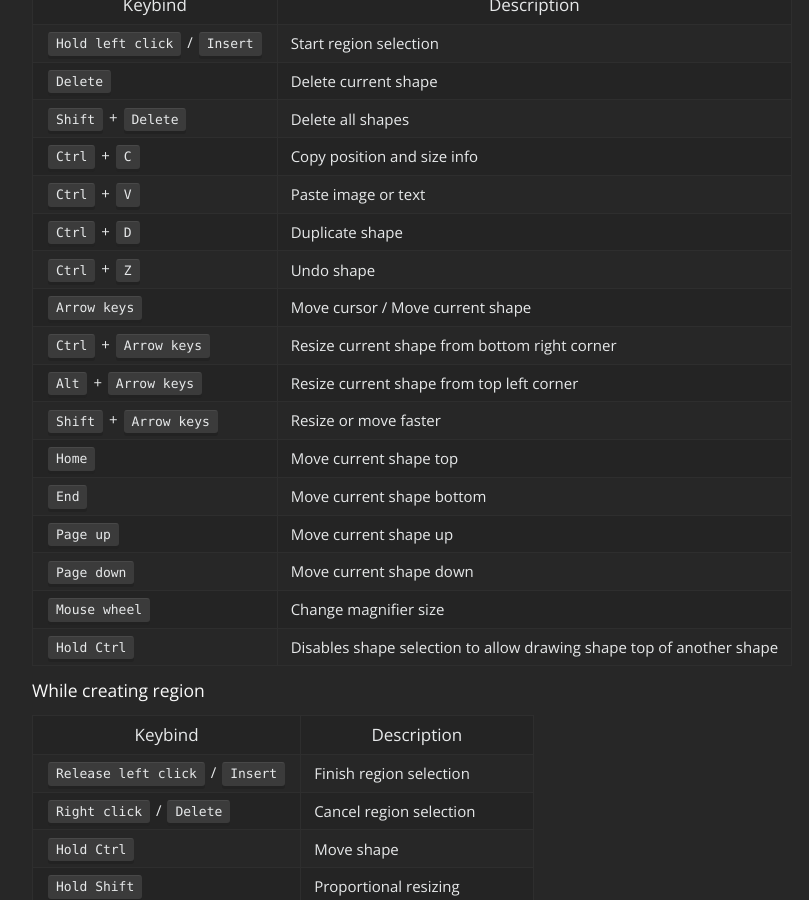
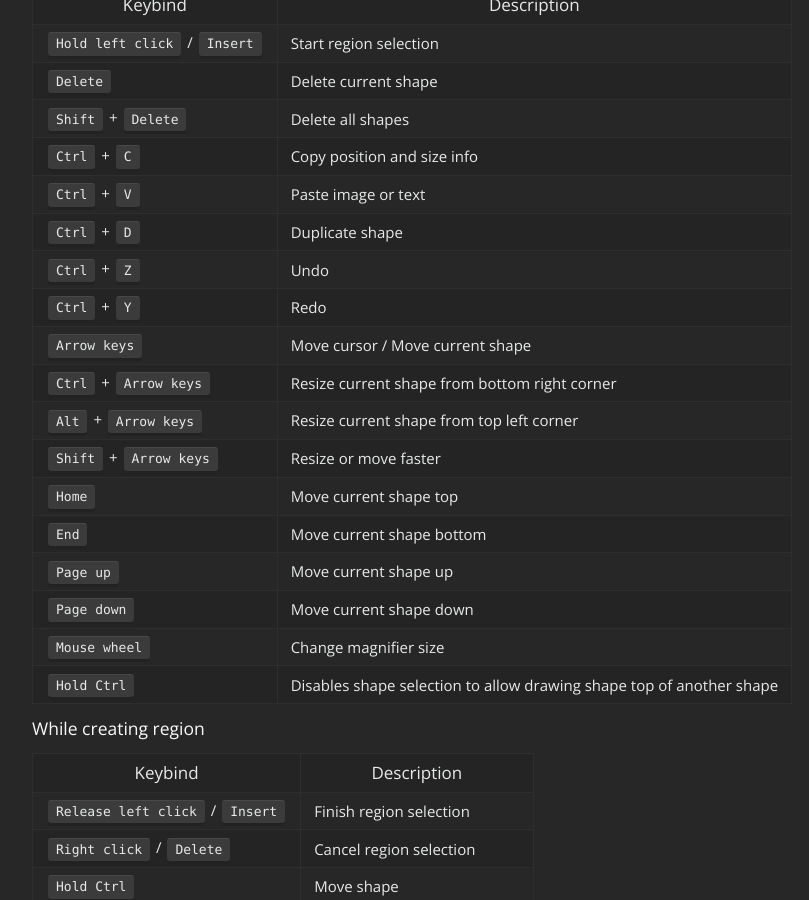
Before and after one commit to ShareX/sharex.github.io, a Jekyll site: the page built from docs/keybinds.md, in a window 1280 px wide and 900 px high, scrolled down 411 px. Shown: the whole window, without its empty margins (53-862 px from the left). Built offline with Jekyll 4.4.1, drawn with Linux system fonts in a browser that asks for light colours.

Commit message:
Update keybinds.md

```diff
--- a/docs/keybinds.md
+++ b/docs/keybinds.md
@@ -15,7 +15,8 @@ title: Keybinds
 | <kbd>Ctrl</kbd> + <kbd>C</kbd> | Copy position and size info |
 | <kbd>Ctrl</kbd> + <kbd>V</kbd> | Paste image or text |
 | <kbd>Ctrl</kbd> + <kbd>D</kbd> | Duplicate shape |
-| <kbd>Ctrl</kbd> + <kbd>Z</kbd> | Undo shape |
+| <kbd>Ctrl</kbd> + <kbd>Z</kbd> | Undo |
+| <kbd>Ctrl</kbd> + <kbd>Y</kbd> | Redo |
 | <kbd>Arrow keys</kbd> | Move cursor / Move current shape |
 | <kbd>Ctrl</kbd> + <kbd>Arrow keys</kbd> | Resize current shape from bottom right corner |
 | <kbd>Alt</kbd> + <kbd>Arrow keys</kbd> | Resize current shape from top left corner |
```
Also changed, not shown: other parts of docs/keybinds.md (+1 -1 lines).
